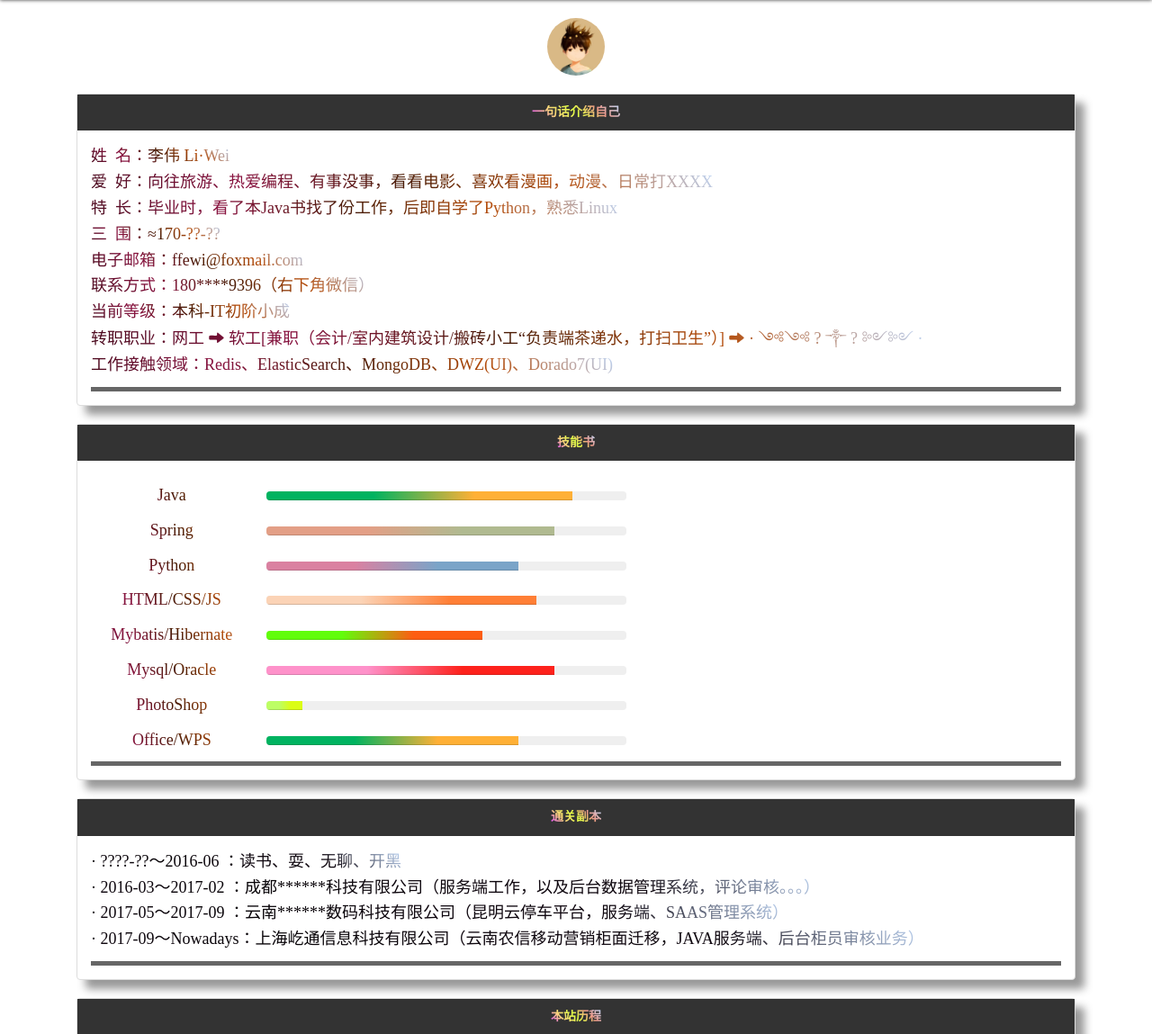
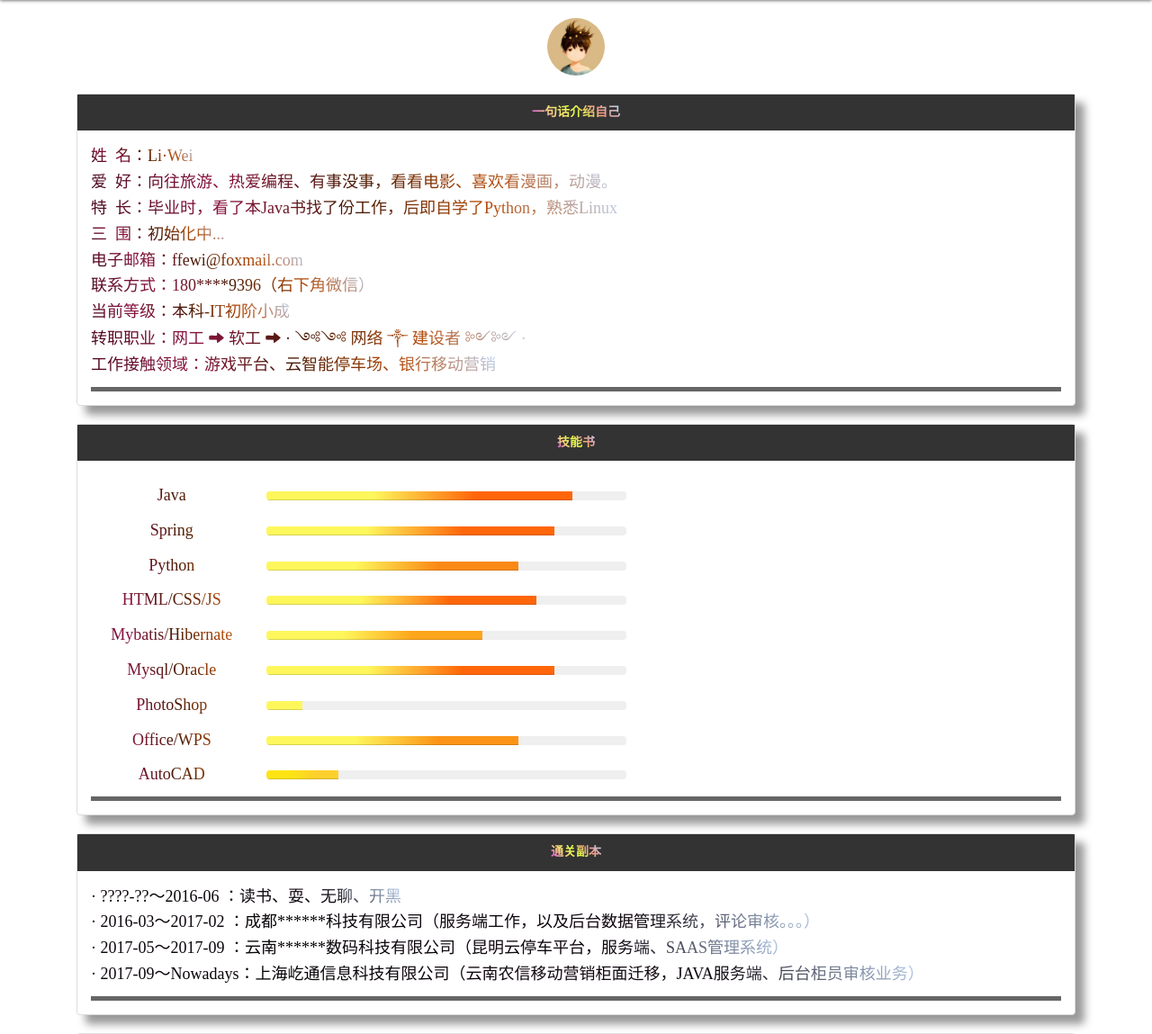
Before and after one commit to ffewi/comic_video_pic_spider_web, a Python web app: template comicVideo/home/app/templates/h_aboutMe.html in a window 1280 px wide. Shown: the part 45-1194 px from the top of the page at 90% size. Run offline with Jinja, Linux system fonts and the light colour scheme; the template is opened without the code that fills it, so the values that code supplies are empty.

Commit message:
页面修改

```diff
--- a/comicVideo/home/app/templates/h_aboutMe.html
+++ b/comicVideo/home/app/templates/h_aboutMe.html
@@ -65,15 +65,16 @@
                 <span class="colorFont">一句话介绍自己</span>
             </div>
             <div class="panel-body f-18 text-l">
-                <div><span class="mainColorFont">姓&nbsp;&nbsp;名：李伟  Li·Wei</span></div>
-                <div><span class="mainColorFont">爱&nbsp;&nbsp;好：向往旅游、热爱编程、有事没事，看看电影、喜欢看漫画，动漫、日常打XXXX</span></div>
+                <div><span class="mainColorFont">姓&nbsp;&nbsp;名：Li·Wei</span></div>
+                <div><span class="mainColorFont">爱&nbsp;&nbsp;好：向往旅游、热爱编程、有事没事，看看电影、喜欢看漫画，动漫。</span></div>
                 <div><span class="mainColorFont">特&nbsp;&nbsp;长：毕业时，看了本Java书找了份工作，后即自学了Python，熟悉Linux</span></div>
-                <div><span class="mainColorFont">三&nbsp;&nbsp;围：≈170-??-??</span></div>
+                <div><span class="mainColorFont">三&nbsp;&nbsp;围：初始化中...</span></div>
                 <div><span class="mainColorFont">电子邮箱：ffewi@foxmail.com</span></div>
                 <div><span class="mainColorFont">联系方式：180****9396（右下角微信）</span></div>
                 <div><span class="mainColorFont">当前等级：本科-IT初阶小成</span></div>
-                <div><span class="mainColorFont">转职职业：网工 <i class="icon Hui-iconfont Hui-iconfont-arrow1-right"></i> 软工[兼职（会计/室内建筑设计/搬砖小工“负责端茶递水，打扫卫生”）] <i class="icon Hui-iconfont Hui-iconfont-arrow1-right"></i> · ﻿༺༺ ? ༒ ? ༻༻ · </span></div>
-                <div><span class="mainColorFont">工作接触领域：Redis、ElasticSearch、MongoDB、DWZ(UI)、Dorado7(UI)</span></div>
+                <div><span class="mainColorFont">转职职业：网工 <i class="icon Hui-iconfont Hui-iconfont-arrow1-right"></i> 软工 <i class="icon Hui-iconfont Hui-iconfont-arrow1-right"></i> · ﻿༺༺ 网络 ༒ 建设者 ༻༻ · </span></div>
+                <!-- Redis、ElasticSearch、MongoDB、DWZ(UI)、Dorado7(UI) -->
+                <div><span class="mainColorFont">工作接触领域：游戏平台、云智能停车场、银行移动营销</span></div>
                 <div class="mt-10" style="height: 5px;background-color: #666"></div>
             </div>
         </div>
@@ -89,101 +90,114 @@
             </div>
             <div class="panel-body">
                 <div class="cl">
-                    <span class="col-md-2 f-l mainColorFont f-18 pt-10">Java</span>
-                    <div class="col-md-10">
+                    <span class="col-md-2 col-sm-2 f-l mainColorFont f-18 pt-10">Java</span>
+                    <div class="col-md-10 col-sm-10">
                         <div class="progress radius mt-20">
                             <div class="progress-bar text-l">
                             <span class="sr-only"
-                                  style="width:85%;background: linear-gradient(to right, #00b360 35%,#ffb036 68%);"></span>
+                                  style="width:85%;background: linear-gradient(to right, #fef75c 35%,#ff6609 68%);"></span>
                             </div>
                         </div>
                     </div>
                 </div>
                 <div class="cl">
-                    <span class="col-md-2 mainColorFont f-18 pt-10">Spring</span>
-                    <div class="col-md-10">
+                    <span class="col-md-2 col-sm-2 mainColorFont f-18 pt-10">Spring</span>
+                    <div class="col-md-10 col-sm-10">
                         <div class="progress radius mt-20">
                             <div class="progress-bar text-l">
                             <span class="sr-only"
-                                  style="width:80%;background: linear-gradient(to right, #e39f86 35%,#b0ba90 68%);"></span>
+                                  style="width:80%;background: linear-gradient(to right, #fef75c 35%,#ff6609 68%);"></span>
                             </div>
                         </div>
                     </div>
                 </div>
                 <div class="cl">
 
-                    <span class="col-md-2 mainColorFont f-18 pt-10">Python</span>
-                    <div class="col-md-10">
+                    <span class="col-md-2 col-sm-2 mainColorFont f-18 pt-10">Python</span>
+                    <div class="col-md-10 col-sm-10">
                         <div class="progress radius mt-20">
                             <div class="progress-bar text-l">
                             <span class="sr-only"
-                                  style="width:70%;background: linear-gradient(to right, #da81a1 35%,#7aa4c8 68%);"></span>
+                                  style="width:70%;background: linear-gradient(to right, #fef75c 35%,#fb8915 68%);"></span>
                             </div>
                         </div>
                     </div>
                 </div>
                 <div class="cl">
-                    <span class="col-md-2 mainColorFont f-18 pt-10">HTML/CSS/JS</span>
-                    <div class="col-md-10">
+                    <span class="col-md-2 col-sm-2 mainColorFont f-18 pt-10">HTML/CSS/JS</span>
+                    <div class="col-md-10 col-sm-10">
 
                         <div class="progress radius mt-20">
                             <div class="progress-bar text-l">
                             <span class="sr-only"
-                                  style="width:75%;background: linear-gradient(to right, #fbd3b6 35%, #ff7f36 68%);"></span>
+                                  style="width:75%;background: linear-gradient(to right, #fef75c 35%, #ff6609 68%);"></span>
                             </div>
                         </div>
                     </div>
                 </div>
                 <div class="cl">
-                    <span class="col-md-2 mainColorFont f-18 pt-10">Mybatis/Hibernate</span>
-                    <div class="col-md-10">
+                    <span class="col-md-2 col-sm-2 mainColorFont f-18 pt-10">Mybatis/Hibernate</span>
+                    <div class="col-md-10 col-sm-10">
 
                         <div class="progress radius mt-20">
                             <div class="progress-bar text-l">
                             <span class="sr-only"
-                                  style="width:60%;background: linear-gradient(to right, #61fd0b 35%, #fd5d12 68%);"></span>
+                                  style="width:60%;background: linear-gradient(to right, #fef75c 35%, #fda51b 68%);"></span>
                             </div>
                         </div>
                     </div>
                 </div>
                 <div class="cl">
-                    <span class="col-md-2 mainColorFont f-18 pt-10">Mysql/Oracle</span>
-                    <div class="col-md-10">
+                    <span class="col-md-2 col-sm-2 mainColorFont f-18 pt-10">Mysql/Oracle</span>
+                    <div class="col-md-10 col-sm-10">
 
                         <div class="progress radius mt-20">
                             <div class="progress-bar text-l">
                             <span class="sr-only"
-                                  style="width:80%;background: linear-gradient(to right, #fe92ca 35%, #fd221c 68%);"></span>
+                                  style="width:80%;background: linear-gradient(to right, #fef75c 35%, #ff6609 68%);"></span>
                             </div>
                         </div>
                     </div>
                 </div>
                 <div class="cl">
-                    <span class="col-md-2 mainColorFont f-18 pt-10">PhotoShop</span>
-                    <div class="col-md-10">
+                    <span class="col-md-2 col-sm-2 mainColorFont f-18 pt-10">PhotoShop</span>
+                    <div class="col-md-10 col-sm-10">
 
                         <div class="progress radius mt-20">
                             <div class="progress-bar text-l">
                             <span class="sr-only"
-                                  style="width:10%;background: linear-gradient(to right, #bdfe65 35%, #dbfd15 68%);"></span>
+                                  style="width:10%;background: linear-gradient(to right, #fef75c 35%, #fef75c 68%);"></span>
                             </div>
                         </div>
                     </div>
                 </div>
                 <div class="cl">
-                    <span class="col-md-2 mainColorFont f-18 pt-10">Office/WPS</span>
-                    <div class="col-md-10">
+                    <span class="col-md-2 col-sm-2 mainColorFont f-18 pt-10">Office/WPS</span>
+                    <div class="col-md-10 col-sm-10">
 
                         <div class="progress radius mt-20">
                             <div class="progress-bar text-l">
                             <span class="sr-only"
-                                  style="width:70%;background: linear-gradient(to right, #00b360 35%,#ffb036 68%);"></span>
+                                  style="width:70%;background: linear-gradient(to right, #fef75c 35%,#fb9416 68%);"></span>
                             </div>
                         </div>
                     </div>
                 </div>
                 <div class="cl">
-                    <div class="col-md-12 mt-10" style="height: 5px;background-color: #666"></div>
+                    <span class="col-md-2 col-sm-2 mainColorFont f-18 pt-10">AutoCAD</span>
+                    <div class="col-md-10 col-sm-10">
+
+                        <div class="progress radius mt-20">
+                            <div class="progress-bar text-l">
+                            <span class="sr-only"
+                                  style="width:20%;background: linear-gradient(to right, #fee414 35%,#fed02d 68%);"></span>
+                            </div>
+                        </div>
+                    </div>
+                </div>
+
+                <div class="cl">
+                    <div class="col-md-12 col-sm-12 mt-10" style="height: 5px;background-color: #666"></div>
                 </div>
             </div>
         </div>
```
Also changed, not shown: comicVideo/home/app/templates/h_index.html (+4 -4 lines).
